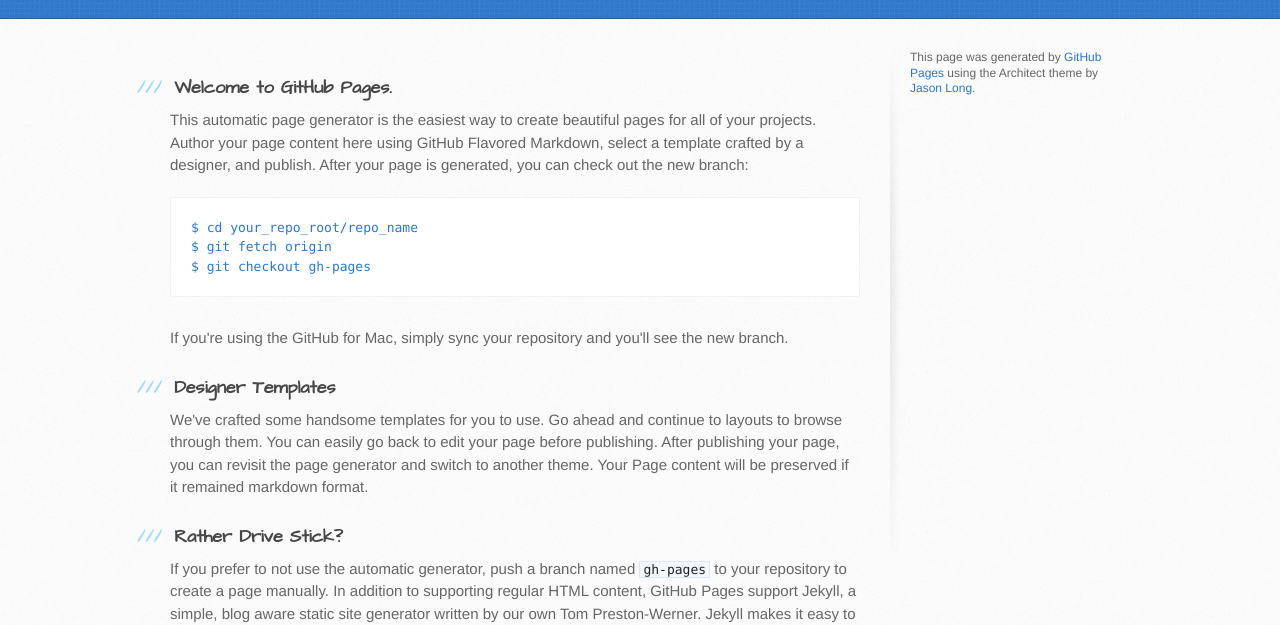
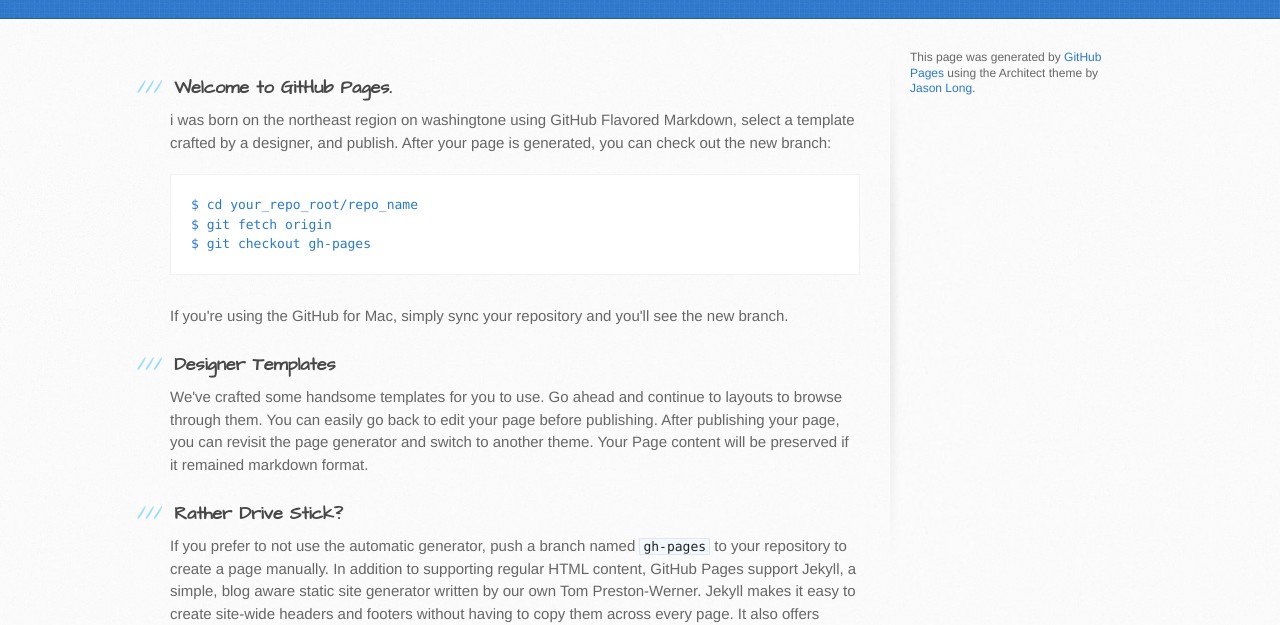
Before and after one commit to broderick12/broderick12.github.io, a plain HTML site: page index.html in a window 1280 px wide. Shown: the part 182-807 px from the top of the page. Drawn offline with Linux system fonts and the light colour scheme.

Commit message:
Update index.html

```diff
--- a/index.html
+++ b/index.html
@@ -31,7 +31,7 @@
           <h3>
 <a id="welcome-to-github-pages" class="anchor" href="#welcome-to-github-pages" aria-hidden="true"><span class="octicon octicon-link"></span></a>Welcome to GitHub Pages.</h3>
 
-<p>This automatic page generator is the easiest way to create beautiful pages for all of your projects. Author your page content here using GitHub Flavored Markdown, select a template crafted by a designer, and publish. After your page is generated, you can check out the new branch:</p>
+<p>i was born on the northeast region on washingtone using GitHub Flavored Markdown, select a template crafted by a designer, and publish. After your page is generated, you can check out the new branch:</p>
 
 <pre><code>$ cd your_repo_root/repo_name
 $ git fetch origin
```
